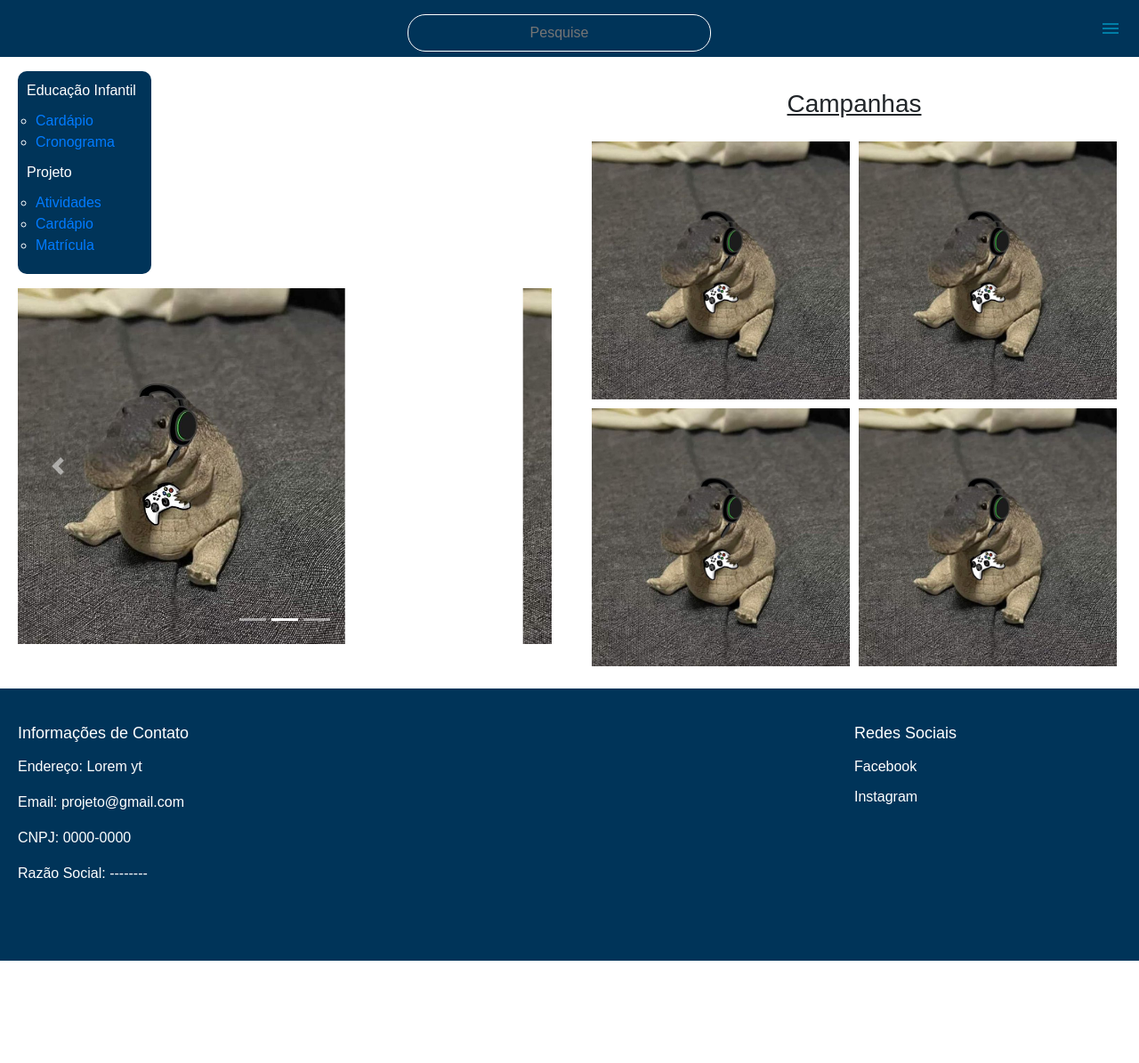
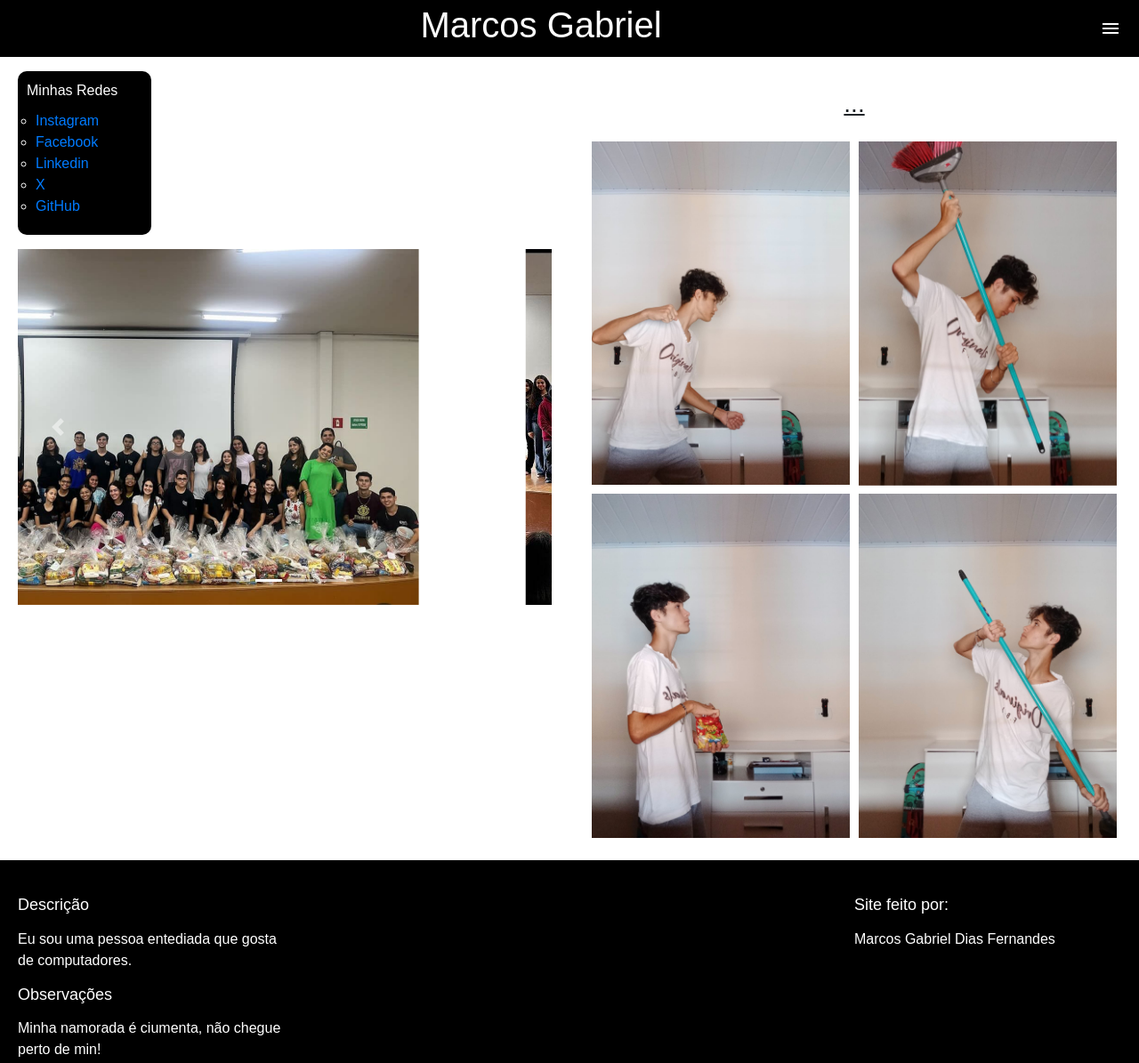
Before and after one commit to GambollGabriel/MY-SITE, a plain HTML site: page index.html in a window 1280 px wide. Shown: the top 1195 px of the page at 89% size. Before the commit the page ends 1080 px from the top, so only its background shows below. Drawn offline with nearby package versions, Linux system fonts and the light colour scheme.

Commit message:
uma obra

```diff
--- a/index.html
+++ b/index.html
@@ -14,24 +14,19 @@
 
             <img src="" alt="">
 
-            <form action="post">
-
-                <input type="text" name="pesquisa" id="Ipesquisa" placeholder="Pesquise" size="30px">
-
-            </form>
+            <div id="titu">
+                <h1>Marcos Gabriel</h1>
+            </div>
 
             <span id="menuu" onclick="clickMenu() "class="material-symbols-outlined">menu</span>
         </div>
-                <menu id="itens">
-                    <ul>
-                        <li><a href="#">História</a></li>
-                        <li><a href="#">Transparência</a></li>
-                        <li><a href="#">Servidores</a></li>
-                        <li><a href="#">Prestadores</a></li>
-                        <li><a href="#">Diretoria</a></li>
-                        <li><a href="#">Entre em contato</a></li>
-                    </ul>
-                </menu>
+            <menu id="itens">
+                <ul>
+                    <li><a target="_blank" rel="external" href="https://supermario-game.com/pt">Jogo</a></li>
+                    <li><a target="_blank" rel="external" href="https://www.instagram.com/ponto_quente016/">Loja</a></li>
+                    <li><a target="_blank" rel="external" href="https://www.canva.com/design/DAF6SfbGUJc/kCasM9dZGidCsSYkZG8cNQ/view?utm_content=DAF6SfbGUJc&utm_campaign=designshare&utm_medium=link&utm_source=editor">Canva</a></li>
+                </ul>
+            </menu>
 
     </header>
     <main>
@@ -43,20 +38,23 @@
          <nav id="menu2">
             <ul>
               <li class="menu-item">
-                Educação Infantil
+                Minhas Redes
                 <ul class="submenu">
-                  <li><a href="#">Cardápio</a></li>
-                  <li><a href="#">Cronograma</a></li>
+                  <li><a target="_blank" rel="external" href="https://www.instagram.com/marcos_gabriel_d.f/">Instagram</a></li>
+                  <li><a target="_blank" rel="external" href="https://www.facebook.com/profile.php?id=100075214742550">Facebook</a></li>
+                  <li><a target="_blank" rel="external" href="https://www.linkedin.com/in/marcos-gabriel-34ba07295/">Linkedin</a></li>
+                  <li><a target="_blank" rel="external" href="https://twitter.com/FoiVerde">X</a></li>
+                  <li><a target="_blank" rel="external" href="https://github.com/GambollGabriel">GitHub</a></li>
                 </ul>
               </li>
-              <li class="menu-item">
+              <!--<li class="menu-item">
                 Projeto
                 <ul class="submenu">
                   <li><a href="#">Atividades</a></li>
                   <li><a href="#">Cardápio</a></li>
                   <li><a href="#">Matrícula</a></li>
                 </ul>
-              </li>
+              </li>-->
             </ul>
           </nav>
 
@@ -69,13 +67,16 @@
                             <li data-target="#carouselExampleIndicators" data-slide-to="0" class="active"></li>
                             <li data-target="#carouselExampleIndicators" data-slide-to="1"></li>
                             <li data-target="#carouselExampleIndicators" data-slide-to="2"></li>
+                            <li data-target="#carouselExampleIndicators" data-slide-to="3"></li>
                             </ol>
                             <div class="carousel-inner" style="height: 400px;">
-                            <div class="carousel-item h-100 active" style="background-image: url(fotos/imag-teste.jpg); background-size: contain; background-repeat: no-repeat; background-position: center; ">
+                            <div class="carousel-item h-100 active" style="background-image: url(fotos/Maos-Solidarias-Etec-Prof.-Mario-Antonio-Verza.jpeg); background-size: contain; background-repeat: no-repeat; background-position: center; ">
                             </div>
-                            <div class="carousel-item h-100" style="background-image: url(fotos/imag-teste.jpg); background-size: contain; background-repeat: no-repeat; background-position: center; ">
+                            <div class="carousel-item h-100" style="background-image: url(fotos/Apresentação-da-pessa-farsa-de-Inês-Pereira.jpeg); background-size: contain; background-repeat: no-repeat; background-position: center; ">
                             </div>
-                            <div class="carousel-item h-100" style="background-image: url(fotos/imag-teste.jpg); background-size: contain; background-repeat: no-repeat; background-position: center; ">
+                            <div class="carousel-item h-100" style="background-image: url(fotos/primos.jpeg);background-size: contain; background-repeat: no-repeat; background-position: center; ">
+                            </div>
+                            <div class="carousel-item h-100" style="background-image: url(fotos/primos-evoluidos.jpeg);background-size: contain; background-repeat: no-repeat; background-position: center; ">
                             </div>
                             </div>
                             <a class="carousel-control-prev" href="#carouselExampleIndicators" role="button" data-slide="prev">
@@ -90,15 +91,15 @@
                 </div>
             </section>
                 <section id="sec2">
-                    <h3>Campanhas</h3>
+                    <h3>...</h3>
                     <div class="container">
                         <div class="row">
-                            <div class="campanha"><img src="fotos/imag-teste.jpg" alt=""></div>
-                            <div class="campanha"><img src="fotos/imag-teste.jpg" alt=""></div><br>
+                            <div class="campanha"><img src="fotos/p-1.jpeg" alt=""></div>
+                            <div class="campanha"><img style="transform: rotateY(180deg);" src="fotos/p-6.jpeg" alt=""></div><br>
                         </div>
                         <div class="row">
-                            <div class="campanha"><img src="fotos/imag-teste.jpg" alt=""></div>
-                            <div class="campanha"><img src="fotos/imag-teste.jpg" alt=""></div>
+                            <div class="campanha"><img src="fotos/p-3.jpeg" alt=""></div>
+                            <div class="campanha"><img src="fotos/p-5.jpeg" alt=""></div>
                         </div>
                     </div>
                 </section>
@@ -111,18 +112,21 @@
     <footer>
         <div class="footer-content">
             <div class="footer-column">
-                <h4>Informações de Contato</h4>
-                <p>Endereço: Lorem yt</p>
-                <p>Email: projeto@gmail.com</p>
-                <p>CNPJ: 0000-0000</p>
-                <p>Razão Social: --------</p>
+                <h4>Descrição</h4>
+                <p>Eu sou uma pessoa entediada que gosta de computadores.</p>
+                <h4>Observações</h4>
+                <p>Minha namorada é ciumenta, não chegue perto de min!</p>
+
+                <div class="container">
+                    <div class="row">
+                        <div class="campanha"><img src="fotos/Minhas-gatinha.jpeg" alt=""></div>
+                    </div>
+                </div>
+
             </div>
             <div class="footer-column">
-                <h4>Redes Sociais</h4>
-                <ul>
-                    <li><a href="#">Facebook</a></li>
-                    <li><a href="#">Instagram</a></li>
-                </ul>
+                <h4>Site feito por:</h4>
+                <p>Marcos Gabriel Dias Fernandes</p>
             </div>
         </div>
     </footer>
--- a/style.css
+++ b/style.css
@@ -2,9 +2,9 @@
 
 :root {
 
-  --cor1: rgb(0, 168, 232);
-  --cor2: rgb(0, 126, 167);
-  --cor3: rgb(0, 52, 89);
+  --cor1: #0088ff;
+  --cor2: #ffffff;
+  --cor3: #000000;
 
 }
 
@@ -27,9 +27,19 @@ header > h1{
     padding: 20px;
 }
 
+/*Titulo*/
 
+#titu{
+    text-align: center;
+    max-width: 300px;
+    margin: auto;
+}
 
-/*Lupa de pesquisa*/
+#titu>h1{
+
+}
+
+/*Lupa de pesquisa
 
 form{
     text-align: center;
@@ -45,7 +55,7 @@ form{
     border-radius: 20px;
     border: 1px solid white;
     margin-top: 10px;
-}
+}*/
 
 #gam{
     display: flex;
```
Also changed, not shown: fotos/Apresentação-da-pessa-farsa-de-Inês-Pereira.jpeg (added), fotos/Maos-Solidarias-Etec-Prof.-Mario-Antonio-Verza.jpeg (added), fotos/Minhas-gatinha.jpeg (added), fotos/p-1.jpeg (added), fotos/p-2.jpeg (added), fotos/p-3.jpeg (added), fotos/p-4.jpeg (added), fotos/p-5.jpeg (added), fotos/p-6.jpeg (added), fotos/primos-evoluidos.jpeg (added), fotos/primos.jpeg (added).
